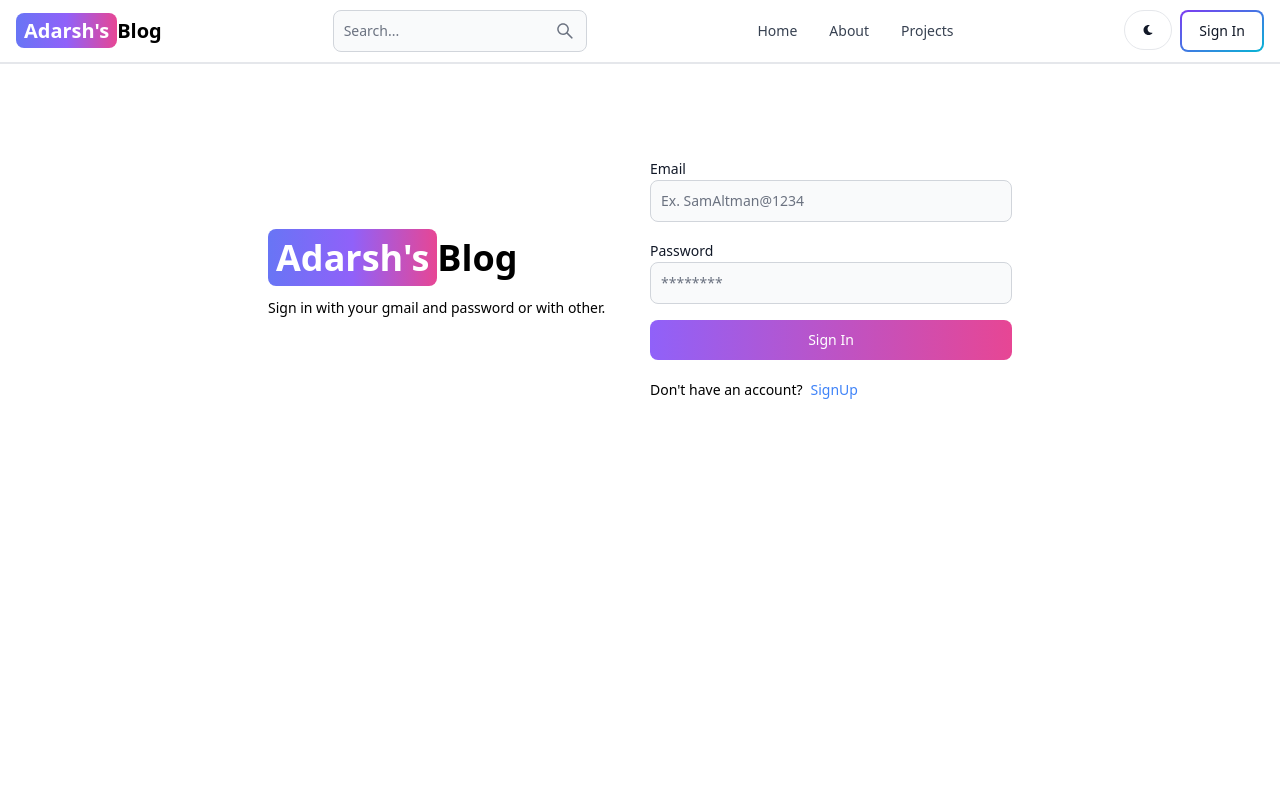
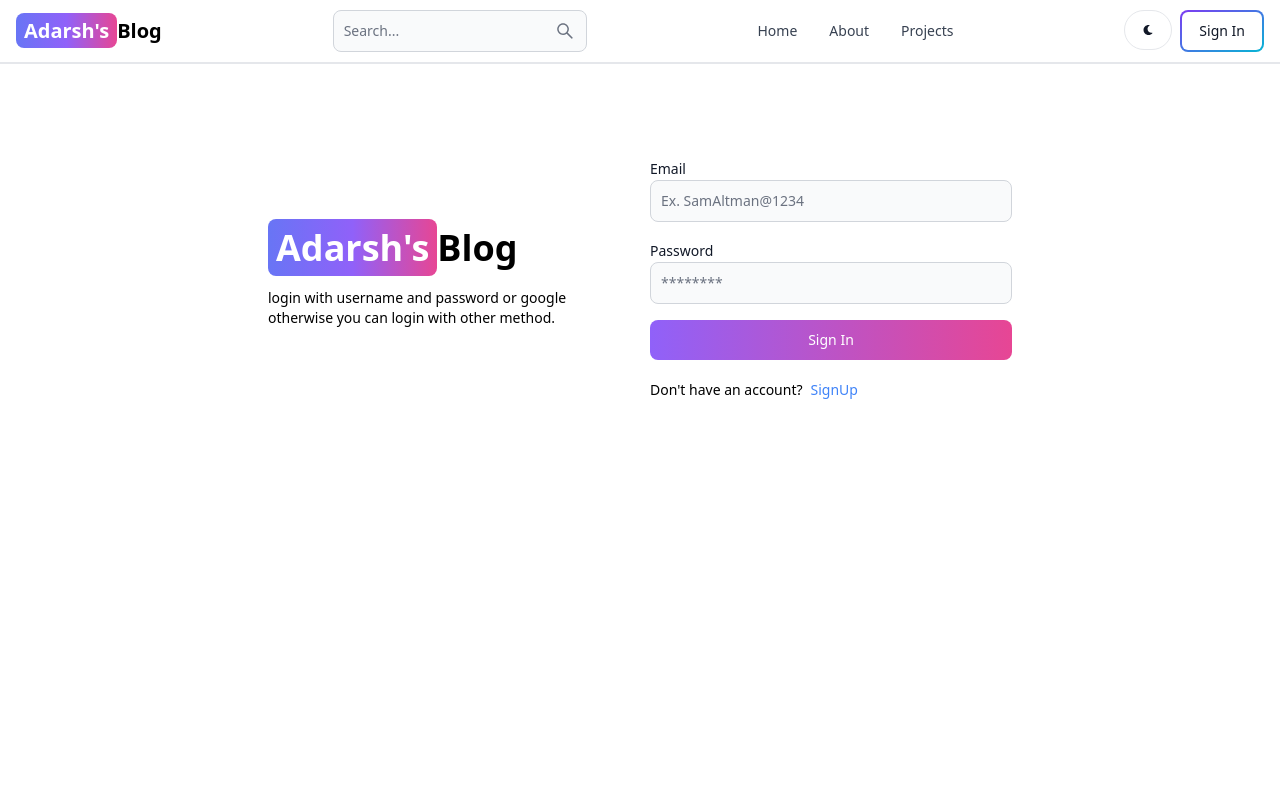
Before and after one commit to adarshsharma1350/mern_blogpost, a React (Vite) app in the folder _client/: page /sign-in in a window 1280 px wide. Shown: the top 800 px of the page. Built offline with nearby package versions, Linux system fonts and the light colour scheme.

Commit message:
again update the folder

```diff
--- a/_client/package.json
+++ b/_client/package.json
@@ -10,11 +10,13 @@
     "preview": "vite preview"
   },
   "dependencies": {
+    "@reduxjs/toolkit": "^2.2.1",
     "flowbite": "^2.3.0",
     "flowbite-react": "^0.7.2",
     "react": "^18.2.0",
     "react-dom": "^18.2.0",
     "react-icon": "^1.0.0",
+    "react-redux": "^9.1.0",
     "react-router-dom": "^6.22.2"
   },
   "devDependencies": {
--- a/_client/src/pages/SignIn.jsx
+++ b/_client/src/pages/SignIn.jsx
@@ -55,7 +55,8 @@ export default function SignIn() {
           </Link>
 
           <p className="text-sm mt-5">
-            Sign in with your gmail and password or with other.
+            login with username and password or google otherwise you can login
+            with other method.
           </p>
         </div>
         {/* right */}
```
Also changed, not shown: 1 other file (tests, documents, lock files or other folders).
